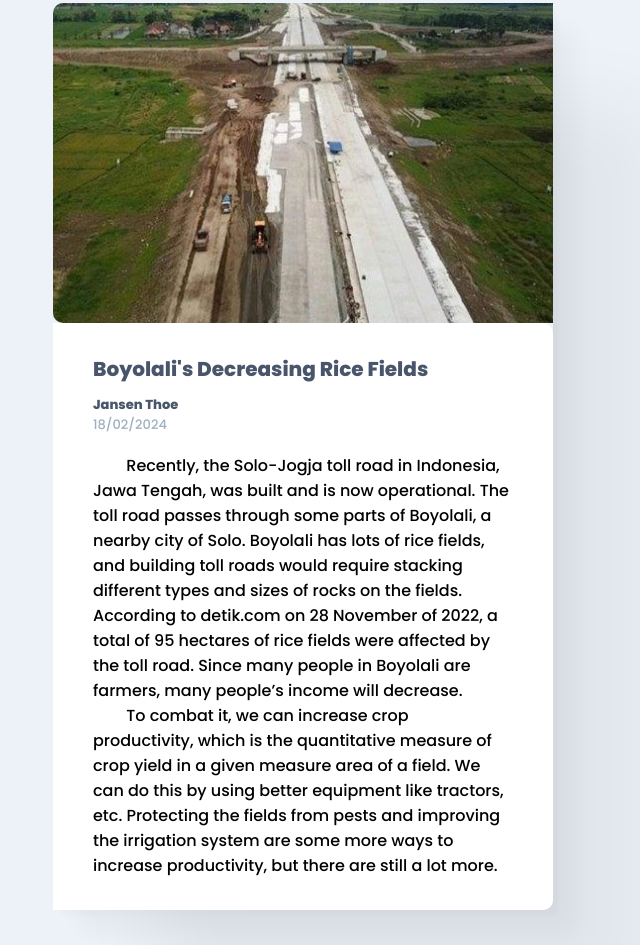
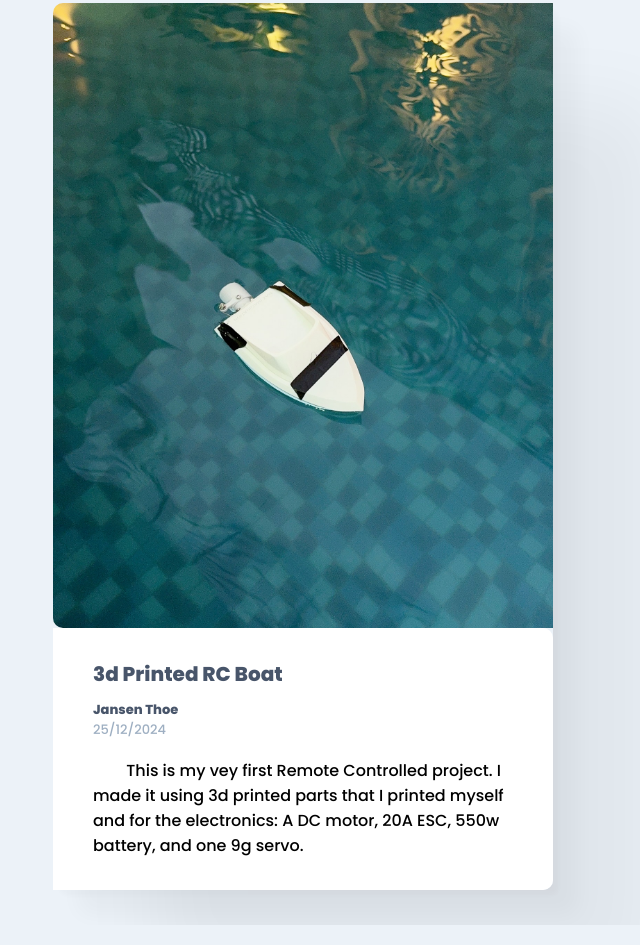
Before and after one commit to JansenThoe/jansenblog.github.io, a plain HTML site: page photography.html in a window 1280 px wide. Shown: the part 265-1210 px from the top of the page, without its empty margins (337-977 px from the left). Drawn offline with nearby package versions, Linux system fonts and the light colour scheme.

Commit message:
Add files via upload

```diff
--- a/photography.html
+++ b/photography.html
@@ -46,23 +46,22 @@
   <article class="article-card">
 
     <div class="img-box">
-      <img src="Penampakan-Jalan-Tol-Solo-Jogja-di-wilayah-Kecamatan-Banyudo.jpg" alt="tol-road" class="article-banner">
+      <img src="D6C9FFD0-00E4-489A-B0B8-F16895E58E5C.JPG" alt="tol-road" class="article-banner">
     </div>
 
 
     <div class="article-content">
 
       <a href="#">
-        <h3 class="article-title">Boyolali's Decreasing Rice Fields</h3>
+        <h3 class="article-title">3d Printed RC Boat</h3>
       </a>
       <div class="author-info">
         <a href="#">
           <h4 class="author-name">Jansen Thoe</h4>
         </a>
-        <div class="publish-date">18/02/2024</div>
+        <div class="publish-date">25/12/2024</div>
       </div>
-      <p class="article-text"><p>&nbsp; &nbsp; &nbsp; &nbsp; Recently, the Solo-Jogja toll road in Indonesia, Jawa Tengah, was built and is now operational. The toll road passes through some parts of Boyolali, a nearby city of Solo. Boyolali has lots of rice fields, and building toll roads would require stacking different types and sizes of rocks on the fields. According to detik.com on 28 November of 2022, a total of 95 hectares of rice fields were affected by the toll road. Since many people in Boyolali are farmers, many people’s income will decrease.</p>
-      <p>&nbsp; &nbsp; &nbsp; &nbsp; To combat it, we can increase crop productivity, which is the quantitative measure of crop yield in a given measure area of a field. We can do this by using better equipment like tractors, etc. Protecting the fields from pests and improving the irrigation system are some more ways to increase productivity, but there are still a lot more.</p></p>
+      <p class="article-text"><p>&nbsp; &nbsp; &nbsp; &nbsp; This is my vey first Remote Controlled project. I made it using 3d printed parts that I printed myself and for the electronics: A DC motor, 20A ESC, 550w battery, and one 9g servo.</p>
 
       <div class="acticle-content-footer">
 
```
